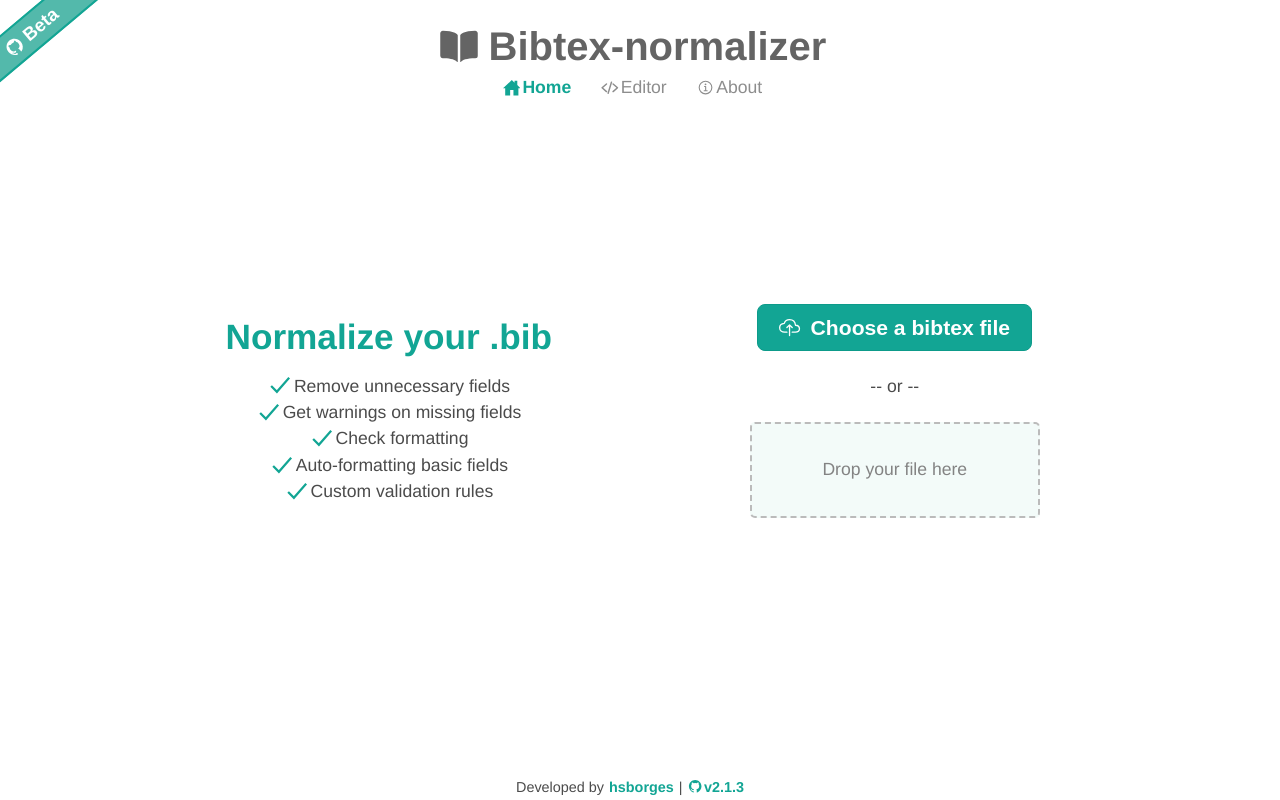
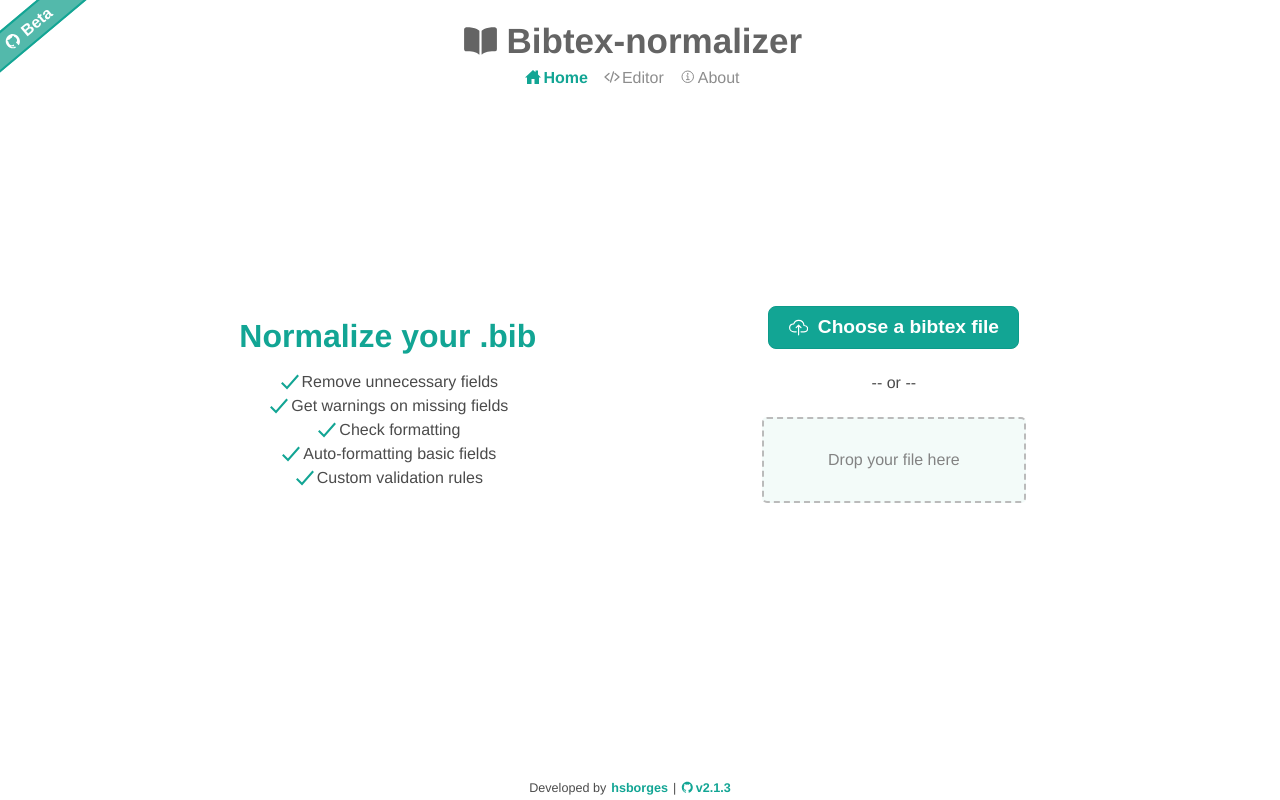
Before and after one commit to hsborges/bibtex-normalizer, a Next.js app: page / in a window 1280 px wide. Built offline with nearby package versions, Linux system fonts and the light colour scheme; no server answers.

Commit message:
refactor: reduce global font size

```diff
--- a/components/header.tsx
+++ b/components/header.tsx
@@ -6,13 +6,7 @@
 import Link from 'next/link';
 import { useRouter } from 'next/router';
 import { FunctionComponent, HTMLAttributes } from 'react';
-import {
-  IoBook,
-  IoCodeSlash,
-  IoCogOutline,
-  IoHomeSharp,
-  IoInformationCircleOutline,
-} from 'react-icons/io5';
+import { IoBook, IoCodeSlash, IoHomeSharp, IoInformationCircleOutline } from 'react-icons/io5';
 
 import { styled } from './../stitches.config';
 
@@ -42,29 +36,18 @@
   fontWeight: 'bolder',
   color: '$gray11',
 
-  [`& svg`]: {
-    marginRight: '0.25em',
-    height: '1em',
-  },
+  [`& svg`]: { marginRight: '0.25em' },
 
   '@sm': {
-    '& > span': {
-      display: 'none',
-    },
-
-    [`& svg`]: {
-      marginRight: 0,
-      marginBottom: 5,
-    },
+    '& > span': { display: 'none' },
+    [`& svg`]: { marginRight: 0, marginBottom: 5 },
   },
 });
 
 const Menu = styled('div', {
   display: 'flex',
-  justifyContent: 'space-between',
-  fontSize: '1.1em',
+  fontSize: 'calc(1em + 2px)',
   color: '$gray9',
-  '@sm': { fontSize: '1em' },
 });
 
 type MenuItemProps = { href: string; title: string; icon: FunctionComponent };
@@ -74,31 +57,19 @@
     return (
       <Link href={href} shallow>
         <a {...aProps}>
-          <Icon /> <span>{props.title}</span>
+          <Icon /> {props.title}
         </a>
       </Link>
     );
   },
   {
     display: 'inline-flex',
-    alignItems: 'center',
-    padding: '0 0.85em',
-    borderRadius: 6,
+    padding: '0 0.5em',
 
-    '& svg': {
-      height: '1em',
-      width: '1em',
-      marginRight: '2px',
-    },
+    '& svg': { marginRight: '2px' },
+    '&.active': { color: '$teal9', fontWeight: 'bolder' },
 
-    '&.active': {
-      color: '$teal9',
-      fontWeight: 'bolder',
-    },
-
-    '@sm': {
-      padding: '0 0.5em',
-    },
+    '@sm': { padding: '0 0.5em' },
   }
 );
 
--- a/pages/index.tsx
+++ b/pages/index.tsx
@@ -13,7 +13,7 @@
 const MainComponent = styled('section', {
   display: 'flex',
   justifyItems: 'center',
-  fontSize: '1.1em',
+  fontSize: 'calc(1em + 2px)',
   height: '90%',
   minHeight: 350,
   width: '80%',
@@ -26,9 +26,7 @@
     width: 'calc(100% + 15px)',
   },
 
-  '@md': {
-    width: '100%',
-  },
+  '@md': { width: '100%' },
 });
 
 const Panel = styled('div', {
@@ -63,7 +61,7 @@
   {
     display: 'flex',
     alignItems: 'center',
-    lineHeight: '1.25em',
+    lineHeight: '1.5em',
     '& svg': {
       color: '$teal9',
       height: '1em',
@@ -71,7 +69,7 @@
       fontWeight: 'bolder',
       fontSize: '1.5em',
     },
-    '@sm': { lineHeight: '1em' },
+    '@sm': { lineHeight: '1.5em' },
   }
 );
 
--- a/styles/globals.css
+++ b/styles/globals.css
@@ -3,7 +3,7 @@
   padding: 0;
   margin: 0;
   font-family: 'Helvetica Neue', Helvetica, Arial, sans-serif;
-  font-size: 16px;
+  font-size: 14px;
   color: rgb(75, 75, 75);
 }
 
```
